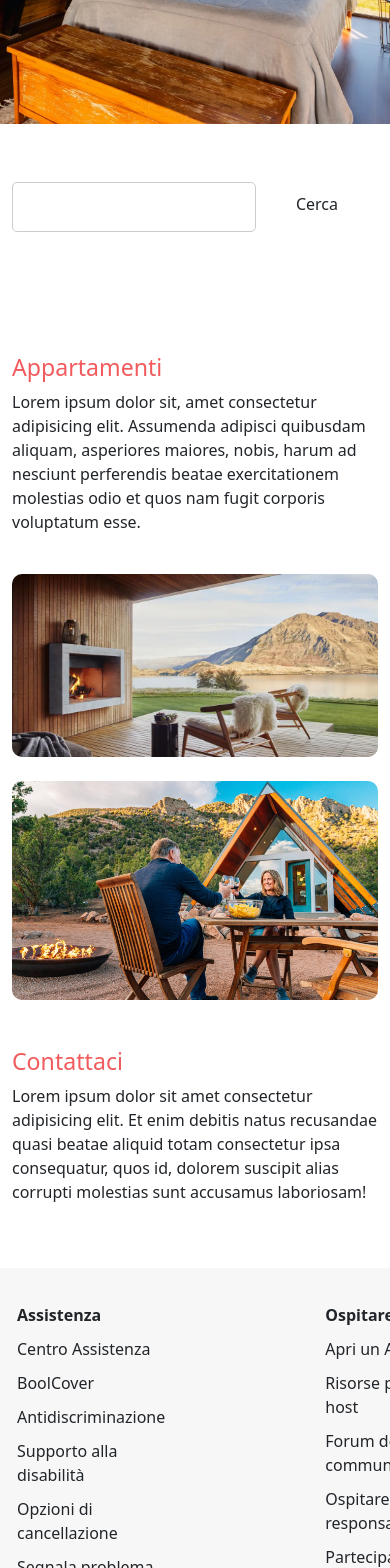
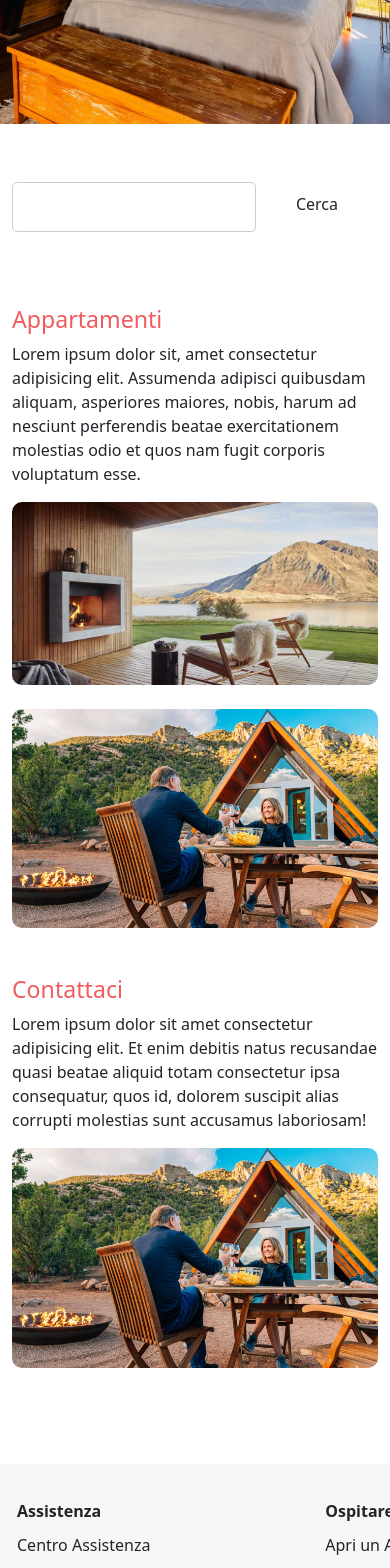
Before and after one commit to alex02r/vite-boolbnb, a Vue app: page / in a window 390 px wide. Shown: the part 378-1946 px from the top of the page. Built offline with nearby package versions, Linux system fonts and the light colour scheme.

Commit message:
up: modalità responsive per le colonne

```diff
--- a/src/pages/AppHome.vue
+++ b/src/pages/AppHome.vue
@@ -23,19 +23,22 @@ export default {
             <div class="col-12 mb-5 align-self-center">
                 <p><Searchbar /></p>
             </div>
-            <div class="col-lg-6 col-12 mt-5 align-self-center mb-4">
+            <div class="col-lg-6 col-12 align-self-center">
                 <a href="#" class="text-decoration-none"><h3>Appartamenti</h3></a>
                 <p>Lorem ipsum dolor sit, amet consectetur adipisicing elit. Assumenda adipisci quibusdam aliquam, asperiores maiores, nobis, harum ad nesciunt perferendis beatae exercitationem molestias odio et quos nam fugit corporis voluptatum esse.</p>
             </div>
             <div class="col-lg-6 col-12 mb-4">
                 <a href="#" class="text-decoration-none"><img src="../../public/airbnb-img.jpg" alt="logo" width="600px"></a>
             </div>
-            <div class="col-lg-6 col-12 float-lg-start mb-5">
+            <div class="col-lg-6 col-12 float-lg-start d-lg-block d-sm-none mb-5">
                 <a href="#" class="text-decoration-none"><img src="../../public/airbnb-uomo.jpg" alt="logo" width="600px"></a>
             </div>
             <div class="col-lg-6 col-12 align-self-center ps-lg-5 mb-lg-5">
                 <a href="#" class="text-decoration-none"><h3>Contattaci</h3></a>
                 <p>Lorem ipsum dolor sit amet consectetur adipisicing elit. Et enim debitis natus recusandae quasi beatae aliquid totam consectetur ipsa consequatur, quos id, dolorem suscipit alias corrupti molestias sunt accusamus laboriosam!</p>
+            </div>
+            <div class="col-lg-6 col-12 float-lg-start d-lg-none mb-5">
+                <a href="#" class="text-decoration-none"><img src="../../public/airbnb-uomo.jpg" alt="logo" width="600px"></a>
             </div>
         </div>
     </div>
```
